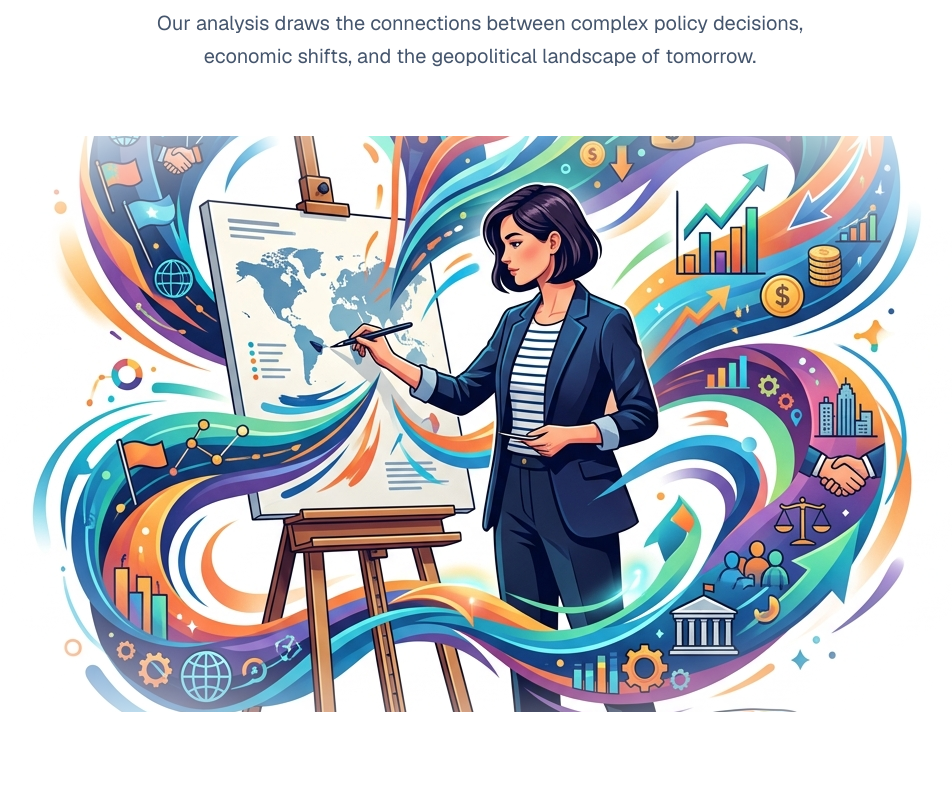
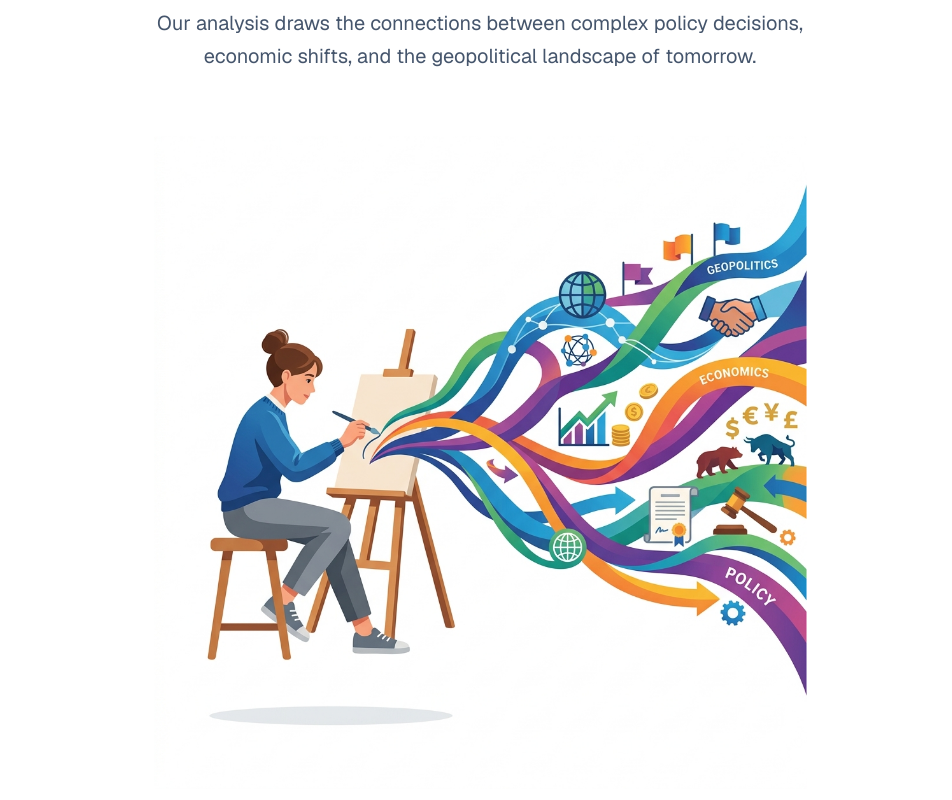
Before and after one commit to Nitik001/Open-Canvas, a Next.js app: page / in a window 1280 px wide. Shown: the part 1040-1840 px from the top of the page, without its empty margins (160-1112 px from the left). Built offline with nearby package versions, Linux system fonts and the light colour scheme.

Commit message:
Update illustration to pure white background and remove CSS mask for perfect background blending

```diff
--- a/components/home/StatementCanvas.tsx
+++ b/components/home/StatementCanvas.tsx
@@ -46,25 +46,20 @@ export function StatementCanvas() {
 
         {/* ── Illustration ── */}
         <motion.div
-          className="relative w-full max-w-5xl aspect-[4/3] sm:aspect-[16/9] flex items-center justify-center pointer-events-none select-none mix-blend-multiply"
-          initial={{ opacity: 0, scale: 0.95, y: 20 }}
-          whileInView={{ opacity: 1, scale: 1, y: 0 }}
+          className="relative w-full max-w-6xl aspect-[4/3] sm:aspect-[16/9] flex items-center justify-center pointer-events-none select-none mix-blend-multiply md:scale-105 mt-4"
+          initial={{ opacity: 0, y: 30 }}
+          whileInView={{ opacity: 1, y: 0 }}
           viewport={{ once: true, margin: "-100px" }}
-          transition={{ duration: 0.8, delay: 0.2, ease: "easeOut" }}
+          transition={{ duration: 1, delay: 0.2, ease: "easeOut" }}
         >
-          {/* A radial gradient mask guarantees the outer edges gracefully fade out into the white background, ensuring total immersion */}
-          <div
-            className="absolute inset-0"
-            style={{
-              WebkitMaskImage: 'radial-gradient(ellipse at center, black 60%, transparent 100%)',
-              maskImage: 'radial-gradient(ellipse at center, black 60%, transparent 100%)'
-            }}
-          >
+          {/* Using mix-blend-multiply on a pure white image forces all white pixels to become perfectly transparent.
+              With no mask, the vivid colors and ribbons bleed directly into the section's white background. */}
+          <div className="absolute inset-0">
             <Image
               src="/statement-illustration.jpg"
               alt="An artist drawing geopolitics, economic affairs, and public policy flowing onto a canvas"
               fill
-              className="object-cover object-center"
+              className="object-contain object-center"
               priority
             />
           </div>
```
Also changed, not shown: public/statement-illustration.jpg.
